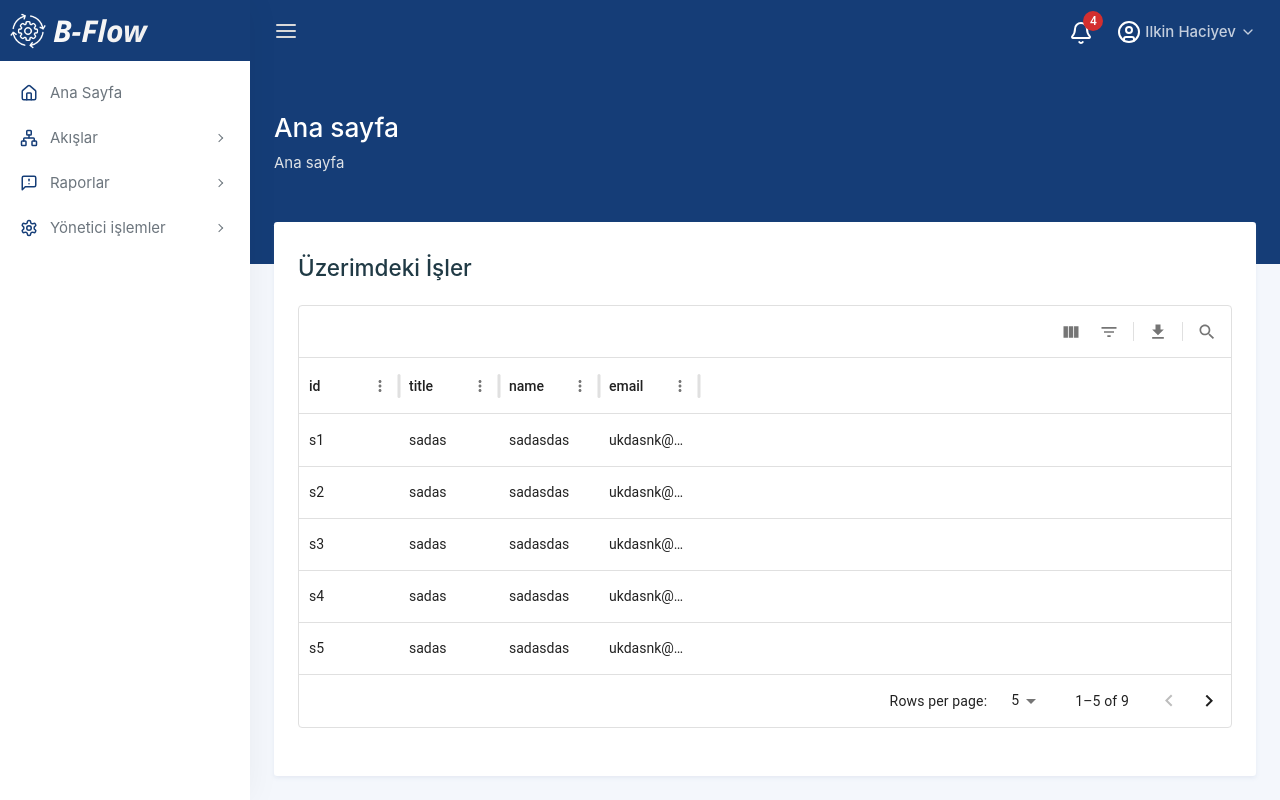
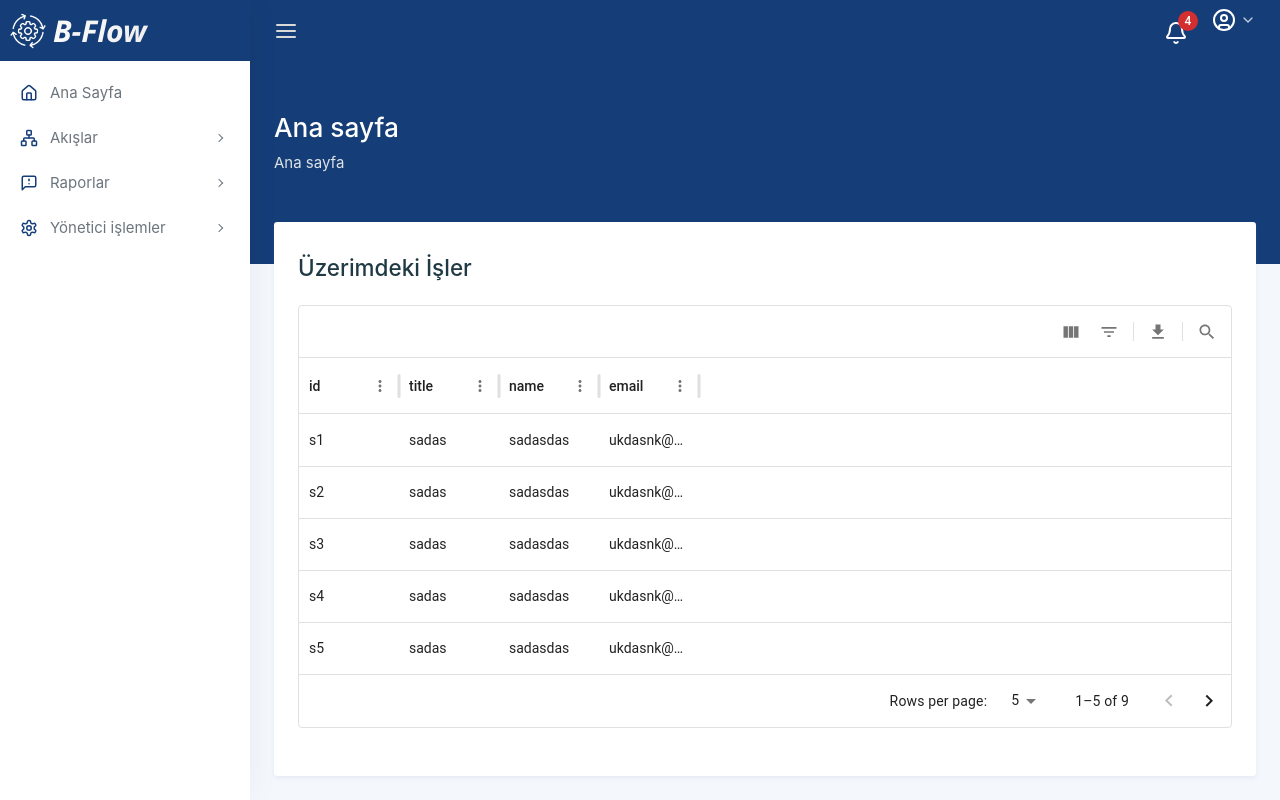
Before and after one commit to hac1yev/Vitam, a React (Vite) app: page / in a window 1280 px wide. Built offline with nearby package versions, Linux system fonts and the light colour scheme; sample sign-in values are in the browser's storage.

Commit message:
profile popover and logout

```diff
--- a/src/components/Dashboard/Navbar.jsx
+++ b/src/components/Dashboard/Navbar.jsx
@@ -10,6 +10,7 @@ const Navbar = () => {
   const isOpenSidebar = useSelector((state) => state.sidebarToggleReducer.isOpenSidebar);
   const [anchorEl, setAnchorEl] = useState(null);
   const dispatch = useDispatch();
+  const userInfo = JSON.parse(localStorage.getItem("userInfo"));
 
   const handleToggleSidebar = () => {
     dispatch(SidebarToggleSliceAction.sidebarToggleAction(!isOpenSidebar));
@@ -56,7 +57,7 @@ const Navbar = () => {
               data-bs-toggle="dropdown"
             >
                 <CircleUser color="white" />
-                Ilkin Haciyev
+                {userInfo.adi}{" "}{userInfo.soyadi}
                 <ChevronDown width={16} />
             </div>
           </li>
--- a/src/pages/Login.jsx
+++ b/src/pages/Login.jsx
@@ -13,6 +13,9 @@ const Login = () => {
 
       if (response.status === 200) {
         localStorage.setItem("isLogin", true);
+        const userInfo = JSON.parse(JSON.stringify(response.data));
+        delete userInfo.shifre;
+        localStorage.setItem("userInfo", JSON.stringify(userInfo));
         window.location.reload();
       }
     } catch (error) {
```
